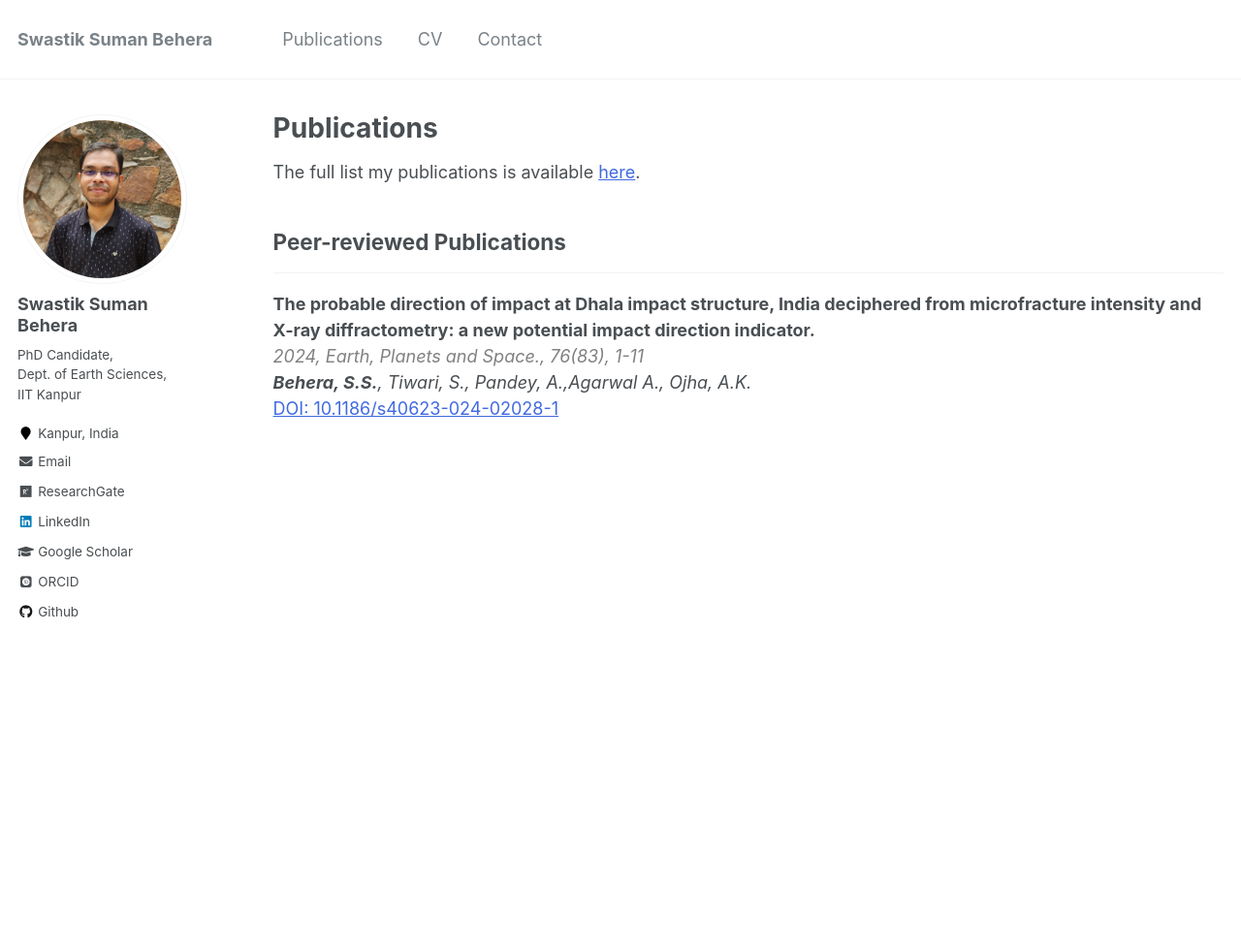
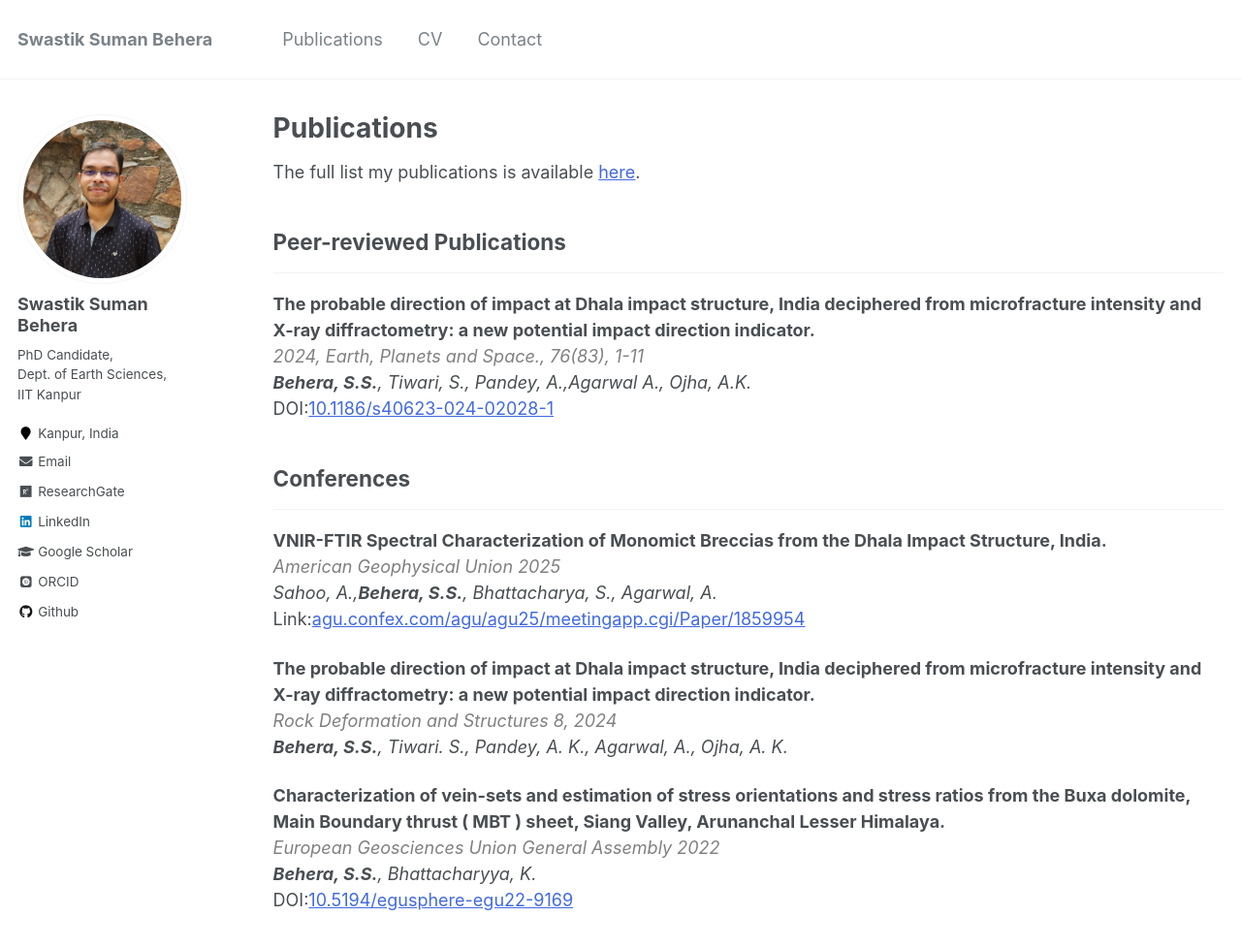
Before and after one commit to swastiksumanbehera/swastiksumanbehera.github.io, a Jekyll site: the page built from _pages/publications.md, in a window 1280 px wide and 1163 px high. Shown: the top 978 px of the window at 97% size. Built offline with Jekyll 4.4.1, drawn with Linux system fonts in a browser that asks for light colours; some web fonts are replaced.

Commit message:
Update publications.md

```diff
--- a/_pages/publications.md
+++ b/_pages/publications.md
@@ -12,8 +12,22 @@ The full list my publications is available [here](){:target="_blank"}.
 
 {% for publi in site.data.publications %}
 
-<strong>The probable direction of impact at Dhala impact structure, India deciphered from microfracture intensity and X-ray diffractometry: a new potential impact direction indicator.</strong> <br />
- <span style="color:grey"> <em>2024, Earth, Planets and Space., 76(83), 1-11</em> </span> <br />
-  <em><b>Behera, S.S.</b>, Tiwari, S., Pandey, A.,Agarwal A., Ojha, A.K.</em><br/> <a href="https://doi.org/10.1186/s40623-024-02028-1"> DOI: 10.1186/s40623-024-02028-1</a>
+<strong>The probable direction of impact at Dhala impact structure, India deciphered from microfracture intensity and X-ray diffractometry: a new potential impact direction indicator.</strong> <br/>
+<span style="color:grey"> <em>2024, Earth, Planets and Space., 76(83), 1-11</em> </span> <br/>
+  <em><b>Behera, S.S.</b>, Tiwari, S., Pandey, A.,Agarwal A., Ojha, A.K.</em><br/>DOI:<a href="https://doi.org/10.1186/s40623-024-02028-1">10.1186/s40623-024-02028-1</a>
+
+## Conferences
+---
+<strong>VNIR-FTIR Spectral Characterization of Monomict Breccias from the Dhala Impact Structure, India.</strong><br/>
+<span style="color:grey"><em><i>American Geophysical Union 2025</i></em></span><br/>
+  <em>Sahoo, A.,<b>Behera, S.S.</b>, Bhattacharya, S., Agarwal, A.</em><br/>Link:<a href="https://agu.confex.com/agu/agu25/meetingapp.cgi/Paper/1859954">agu.confex.com/agu/agu25/meetingapp.cgi/Paper/1859954</a>
+
+<strong>The probable direction of impact at Dhala impact structure, India deciphered from microfracture intensity and X-ray diffractometry: a new potential impact direction indicator.</strong><br/>
+<span style="color:grey"><em><i>Rock Deformation and Structures 8, 2024</i></em></span><br/>
+  <em><b>Behera, S.S.</b>, Tiwari. S., Pandey, A. K., Agarwal, A., Ojha, A. K.</em><br/>
+
+<strong>Characterization of vein-sets and estimation of stress orientations and stress ratios from the Buxa dolomite, Main Boundary thrust ( MBT ) sheet, Siang Valley, Arunanchal Lesser Himalaya. </strong><br/>
+<span style="color:grey"><em><i>European Geosciences Union General Assembly 2022</i></em></span><br/>
+  <em><b>Behera, S.S.</b>, Bhattacharyya, K.</em><br/>DOI:<a href="https://doi.org/10.5194/egusphere-egu22-9169">10.5194/egusphere-egu22-9169</a>
 
 {% endfor %}
```
